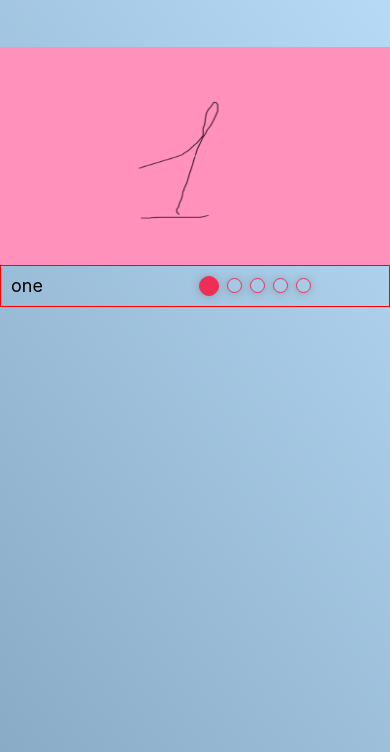
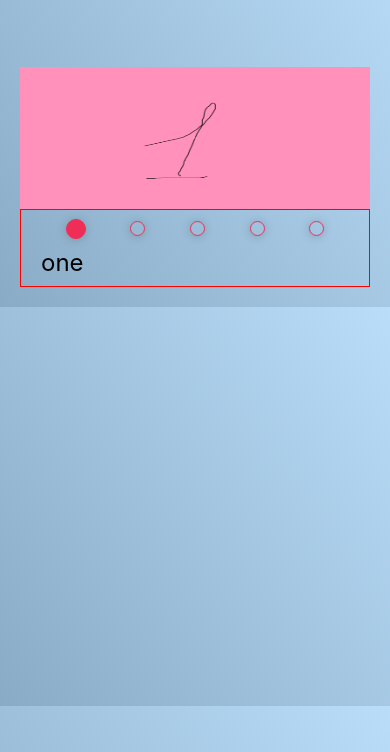
Before and after one commit to ishah148/cssMemSlider, a plain HTML site: page index.html in a window 390 px wide. Shown: the part 92-844 px from the top of the page. Drawn offline with Linux system fonts and the light colour scheme.

Commit message:
feat: add media queries (Сб,май 14,2022  2:40:45)

```diff
--- a/index.html
+++ b/index.html
@@ -39,11 +39,13 @@
                 <p class="description-page4">four</p>
                 <p class="description-page5">five</p>
             </div>
-            <label for="page1" class="label1"></label>
-            <label for="page2" class="label2"></label>
-            <label for="page3" class="label3"></label>
-            <label for="page4" class="label4"></label>
-            <label for="page5" class="label5"></label>
+            <div class="labels">
+                <label for="page1" class="label1"></label>
+                <label for="page2" class="label2"></label>
+                <label for="page3" class="label3"></label>
+                <label for="page4" class="label4"></label>
+                <label for="page5" class="label5"></label>
+            </div>
         </div>
     </div>
 </body>
--- a/style.css
+++ b/style.css
@@ -16,7 +16,8 @@
 body {
   background: linear-gradient(55deg, rgb(137, 171, 198) 0%, rgb(186, 221, 249) 100%);
   background-size: 100vw 100vh;
-  width: 100vw;
+
+  /* width: 100vw; */
 }
 
 h1 {
@@ -29,9 +30,10 @@ h1 {
   display: flex;
   flex-direction: column;
   margin: 0 auto 0;
+  padding: 20px;
   position: relative;
   width: 100%;
-  max-width: 1440px;
+  max-width: 800px;
   height: -webkit-fill-available;
   aspect-ratio: 3/2;
 }
@@ -47,6 +49,7 @@ h1 {
   position: relative;
   width: 100%;
 }
+
 .slider-container .slides {
   height: inherit;
   position: absolute;
@@ -63,17 +66,30 @@ h1 {
   padding: 0 20% 0 10px;
   justify-content: space-between;
 }
+
+.labels {
+  display: flex;
+  flex-direction: row;
+  width: 40%;
+  justify-content: space-evenly;
+  align-content: center;
+  align-items: center;
+}
+
+
+
 .label-container .description-container {
   width: 20%;
-  margin-right: 40%;
   height: min-content;
   align-self: center;
 }
+
 .label-container .description-container p {
   transform: scale(0.01);
   font-size: 0;
   transition: all 0.3s;
 }
+
 .label-container label {
   width: 40%;
   display: block;
@@ -90,36 +106,37 @@ h1 {
   -moz-box-shadow: -0.25px 0.75px 9px -0.25px rgba(85, 85, 85, 0.36);
   -box-shadow: -0.25px 0.75px 9px -0.25px rgba(85, 85, 85, 0.36);
 }
+
 .label-container label:hover {
   background: rgb(111, 111, 111);
 }
 
-#page1:checked ~ .slider-container .page1,
-#page2:checked ~ .slider-container .page2,
-#page3:checked ~ .slider-container .page3,
-#page4:checked ~ .slider-container .page4,
-#page5:checked ~ .slider-container .page5 {
+#page1:checked~.slider-container .page1,
+#page2:checked~.slider-container .page2,
+#page3:checked~.slider-container .page3,
+#page4:checked~.slider-container .page4,
+#page5:checked~.slider-container .page5 {
   opacity: 1;
   z-index: 1;
   transform: scale(1);
   transition: all 0.3s;
 }
 
-#page1:checked ~ .label-container .label1,
-#page2:checked ~ .label-container .label2,
-#page3:checked ~ .label-container .label3,
-#page4:checked ~ .label-container .label4,
-#page5:checked ~ .label-container .label5 {
+#page1:checked~.label-container .label1,
+#page2:checked~.label-container .label2,
+#page3:checked~.label-container .label3,
+#page4:checked~.label-container .label4,
+#page5:checked~.label-container .label5 {
   width: 20px;
   height: 20px;
   background: var(--primary-color);
 }
 
-#page1:checked ~ .label-container .description-container .description-page1,
-#page2:checked ~ .label-container .description-container .description-page2,
-#page3:checked ~ .label-container .description-container .description-page3,
-#page4:checked ~ .label-container .description-container .description-page4,
-#page5:checked ~ .label-container .description-container .description-page5 {
+#page1:checked~.label-container .description-container .description-page1,
+#page2:checked~.label-container .description-container .description-page2,
+#page3:checked~.label-container .description-container .description-page3,
+#page4:checked~.label-container .description-container .description-page4,
+#page5:checked~.label-container .description-container .description-page5 {
   transform: scale(1);
   font-size: 18px;
   transition: all 0.3s;
@@ -153,4 +170,40 @@ h1 {
   background-size: 100% 100%;
 }
 
-/*# sourceMappingURL=style.css.map */
+@media (max-width: 768px) {
+  body{
+    background-size: cover;
+  }
+  .label-container {
+    flex-direction: column-reverse;
+    height: 120px;
+    padding: 0;
+    margin: 0;
+    justify-content: space-evenly;
+  }
+
+  .label-container .description-container {
+    width: 20%;
+    align-self: start;
+    padding:0 20px;
+  }
+
+  .description-container p {
+    font-size: 32px;
+  }
+
+  #page1:checked~.label-container .description-container .description-page1,
+  #page2:checked~.label-container .description-container .description-page2,
+  #page3:checked~.label-container .description-container .description-page3,
+  #page4:checked~.label-container .description-container .description-page4,
+  #page5:checked~.label-container .description-container .description-page5 {
+    transform: scale(1);
+    font-size: 24px;
+    transition: all 0.3s;
+  }
+}
+@media (max-width: 420px) {
+  .labels{
+    width: 100%;
+  }
+}
```
